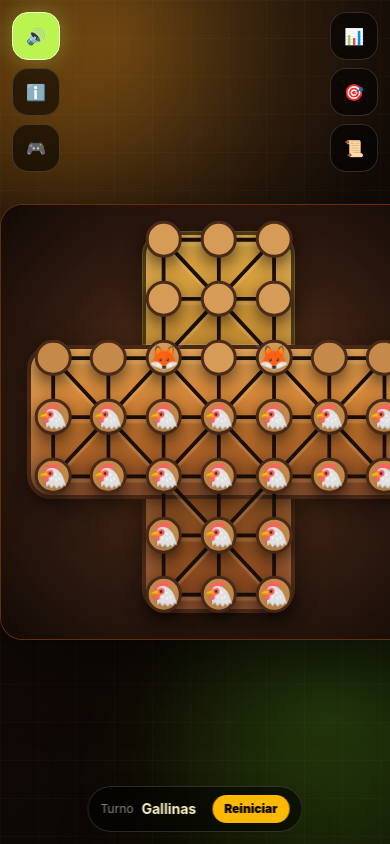
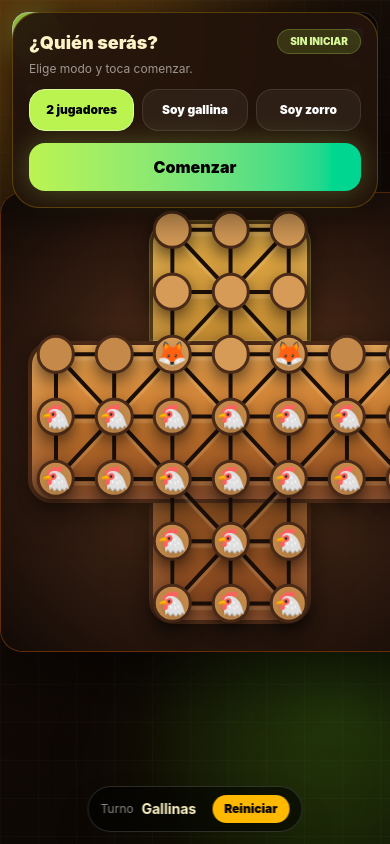
Before and after one commit to darlinarenas/cliente-zorroylagallina, a React (Vite) app: page / in a window 390 px wide. Built offline with nearby package versions, Linux system fonts and the light colour scheme.

Commit message:
tablero centrado

```diff
--- a/src/App.jsx
+++ b/src/App.jsx
@@ -798,6 +798,40 @@ export default function ZorroGallinaPrototype() {
         )}
       </AnimatePresence>
 
+      {!juegoIniciado && !panelMovil && (
+        <motion.div
+          initial={{ opacity: 0, y: -10 }}
+          animate={{ opacity: 1, y: 0 }}
+          className="fixed left-3 right-3 top-3 z-50 rounded-[1.7rem] bg-[#22130b]/95 border border-amber-400/25 shadow-[0_0_45px_rgba(0,0,0,.75)] backdrop-blur-xl p-4 sm:hidden"
+        >
+          <div className="flex items-start justify-between gap-3 mb-3">
+            <div>
+              <h3 className="text-lg font-black text-amber-100">¿Quién serás?</h3>
+              <p className="text-xs text-white/55 mt-1">Elige modo y toca comenzar.</p>
+            </div>
+            <span className="rounded-full bg-lime-300/15 border border-lime-300/25 px-3 py-1 text-[10px] font-black text-lime-200 whitespace-nowrap">
+              SIN INICIAR
+            </span>
+          </div>
+
+          <div className="grid grid-cols-3 gap-2">
+            <button onClick={() => prepararModo("dos_jugadores")} className={`rounded-2xl px-2 py-3 text-xs font-black border transition-all ${modoJuego === "dos_jugadores" ? "bg-lime-300 text-black border-lime-200" : "bg-white/5 text-white border-white/10"}`}>
+              2 jugadores
+            </button>
+            <button onClick={() => prepararModo("humano_gallinas")} className={`rounded-2xl px-2 py-3 text-xs font-black border transition-all ${modoJuego === "humano_gallinas" ? "bg-lime-300 text-black border-lime-200" : "bg-white/5 text-white border-white/10"}`}>
+              Soy gallina
+            </button>
+            <button onClick={() => prepararModo("humano_zorros")} className={`rounded-2xl px-2 py-3 text-xs font-black border transition-all ${modoJuego === "humano_zorros" ? "bg-orange-300 text-black border-orange-200" : "bg-white/5 text-white border-white/10"}`}>
+              Soy zorro
+            </button>
+          </div>
+
+          <button onClick={comenzarPartida} className="mt-3 w-full rounded-2xl bg-gradient-to-r from-lime-300 to-emerald-400 text-black font-black py-3 shadow-[0_0_28px_rgba(190,242,100,.28)]">
+            Comenzar
+          </button>
+        </motion.div>
+      )}
+
       <div className="fixed left-3 top-3 z-40 sm:hidden flex flex-col gap-2">
         {!soundEnabled && (
           <button onClick={activarSonidos} className="w-12 h-12 rounded-2xl bg-lime-300 text-black font-black shadow-[0_0_25px_rgba(190,242,100,.35)] border border-lime-100">🔊</button>
@@ -832,8 +866,8 @@ export default function ZorroGallinaPrototype() {
         )}
       </AnimatePresence>
 
-      <main className="relative w-full h-full sm:h-auto max-w-7xl grid grid-rows-1 xl:grid-rows-1 xl:grid-cols-[1fr_360px] gap-0 sm:gap-5 items-center">
-        <section className="relative flex h-full items-center justify-center bg-transparent border-0 shadow-none p-0 sm:block sm:h-auto sm:rounded-[2rem] sm:bg-[#22130b]/75 sm:border sm:border-amber-500/25 sm:shadow-[0_25px_90px_rgba(0,0,0,.65)] sm:p-6 sm:backdrop-blur-xl">
+      <main className="relative w-full h-full sm:h-auto max-w-7xl grid grid-rows-1 xl:grid-rows-1 xl:grid-cols-[1fr_360px] gap-0 sm:gap-5 items-center justify-items-center">
+        <section className="relative flex h-full w-full items-center justify-center bg-transparent border-0 shadow-none p-0 sm:block sm:h-auto sm:rounded-[2rem] sm:bg-[#22130b]/75 sm:border sm:border-amber-500/25 sm:shadow-[0_25px_90px_rgba(0,0,0,.65)] sm:p-6 sm:backdrop-blur-xl">
           <div className="hidden sm:flex justify-between items-start mb-4 gap-3">
             <div>
               <div className="hidden sm:inline-flex items-center gap-2 rounded-full bg-lime-300/10 border border-lime-200/20 px-3 py-1 text-xs text-lime-100 mb-2">
@@ -848,7 +882,7 @@ export default function ZorroGallinaPrototype() {
             </div>
           </div>
 
-          <div ref={tableroRef} className="relative mx-auto aspect-square w-[112vw] max-w-[88dvh] sm:w-full sm:max-w-[790px] rounded-[1.4rem] sm:rounded-[2rem] bg-[#2b190f] shadow-[inset_0_0_60px_rgba(0,0,0,.75),0_25px_70px_rgba(0,0,0,.5)] overflow-hidden border border-amber-700/40 touch-none">
+          <div ref={tableroRef} className="relative mx-auto aspect-square w-[118vw] max-w-[92dvh] sm:w-full sm:max-w-[790px] rounded-[1.4rem] sm:rounded-[2rem] bg-[#2b190f] shadow-[inset_0_0_60px_rgba(0,0,0,.75),0_25px_70px_rgba(0,0,0,.5)] overflow-hidden border border-amber-700/40 touch-none">
             <div className="absolute inset-0 bg-[radial-gradient(circle_at_center,#8b5226_0%,#3b2114_54%,#140b06_100%)]" />
             <div className="absolute inset-0 opacity-40 bg-[radial-gradient(circle_at_50%_48%,transparent_0%,rgba(0,0,0,.32)_72%)]" />
 
```
